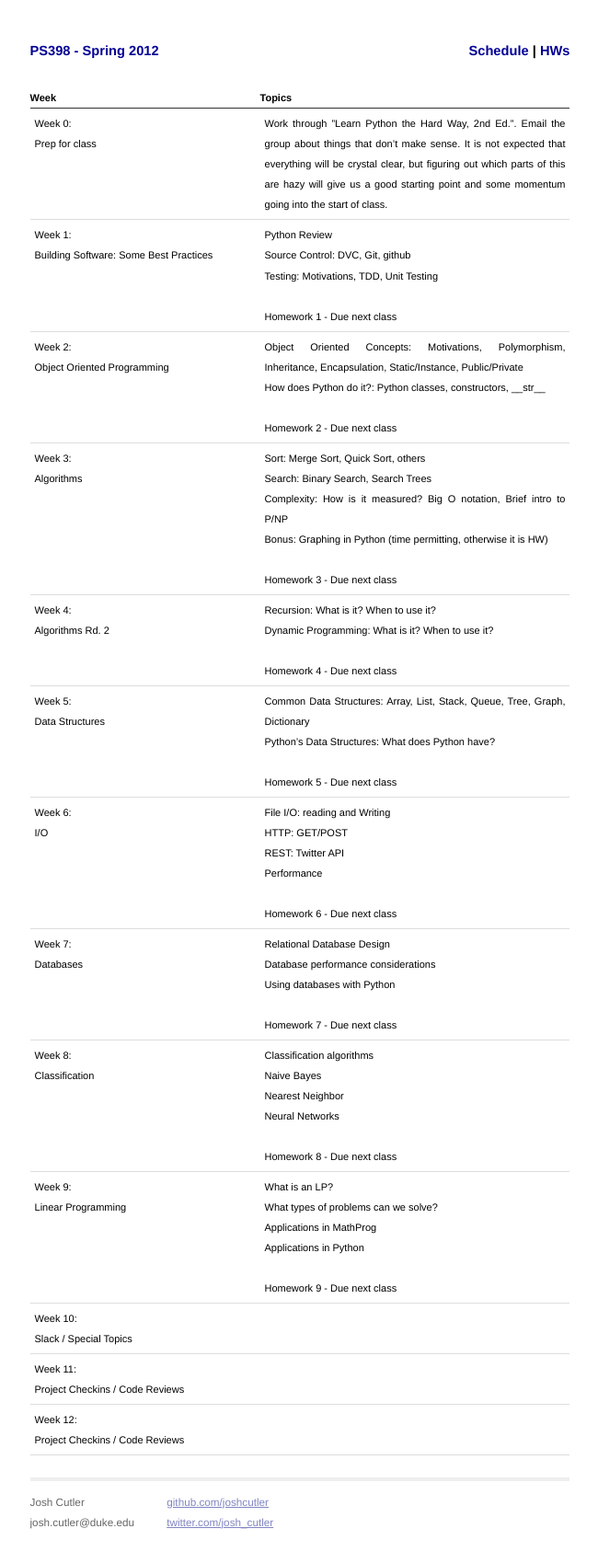
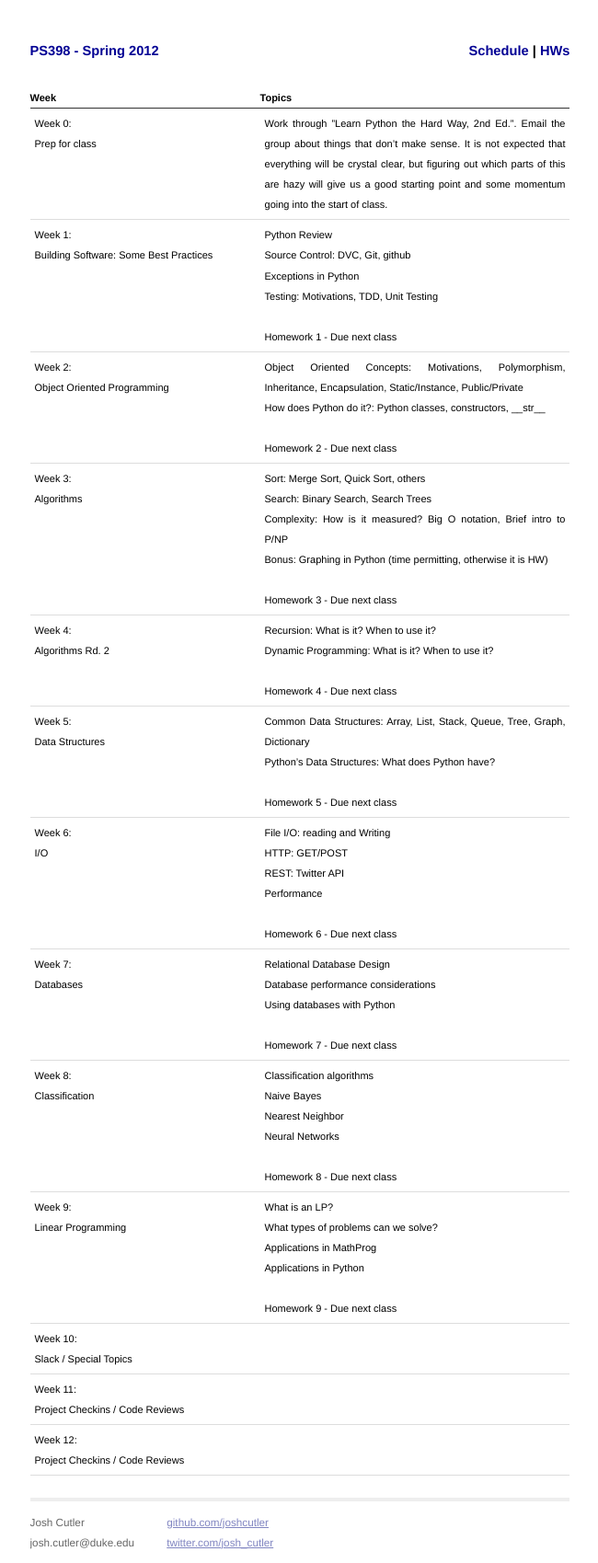
Before and after one commit to joshcutler/PS398, a Jekyll site: the page built from schedule.html, in a window 1280 px wide. Shown: the whole page at 92% size, without its empty margins (314-964 px from the left). Built offline with Jekyll 4.4.1, drawn with Linux system fonts in a browser that asks for light colours; before the commit the page ends 1677 px from its top, so only the background shows below that.

Commit message:
Added Exceptions to schedule for day 1

```diff
--- a/schedule.html
+++ b/schedule.html
@@ -36,6 +36,8 @@ header: PS398
         Python Review
         <br />
         Source Control: DVC, Git, github
+        <br />
+        Exceptions in Python
         <br />
         Testing: Motivations, TDD, Unit Testing
         <br /><br />
```
Also changed, not shown: 1 other file.
